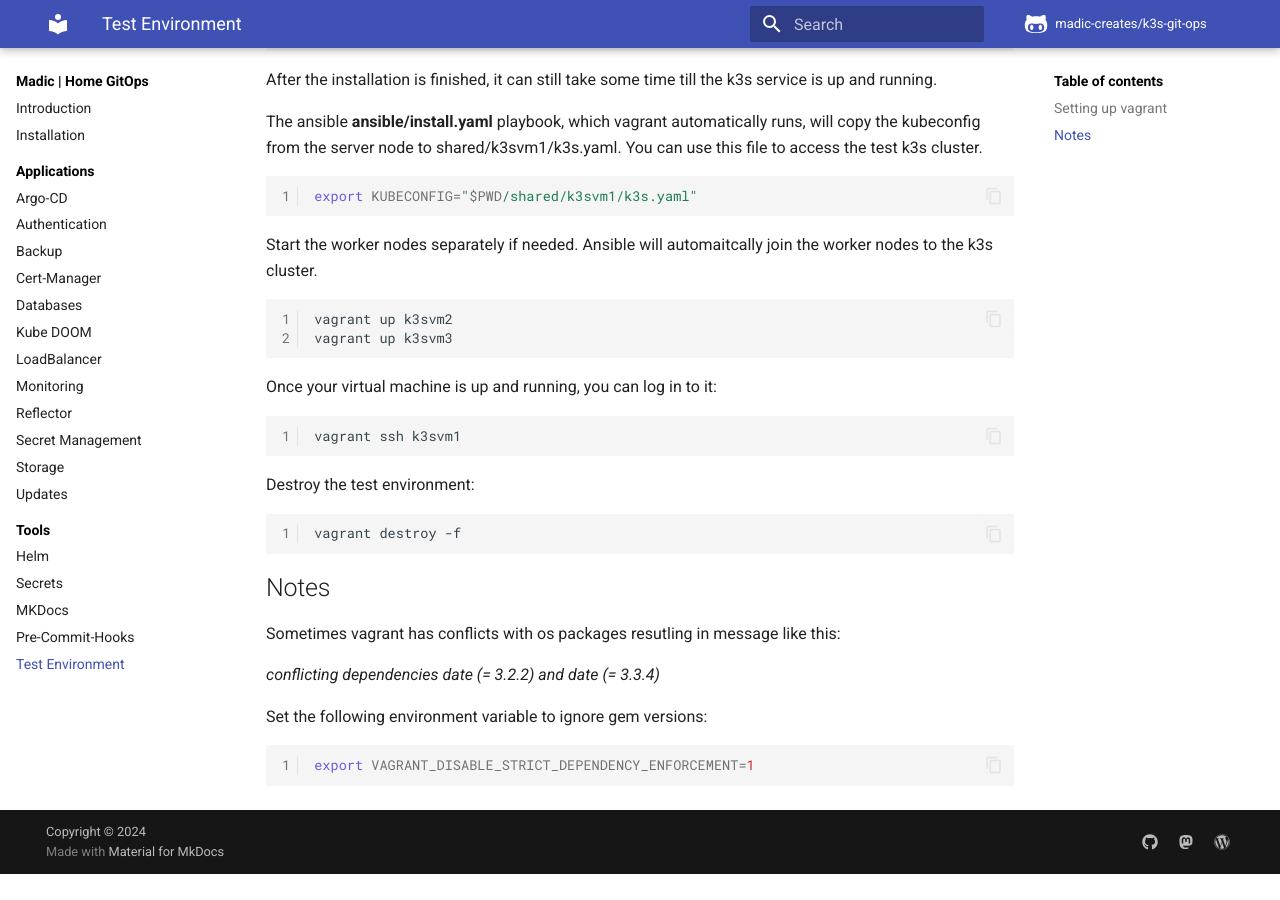
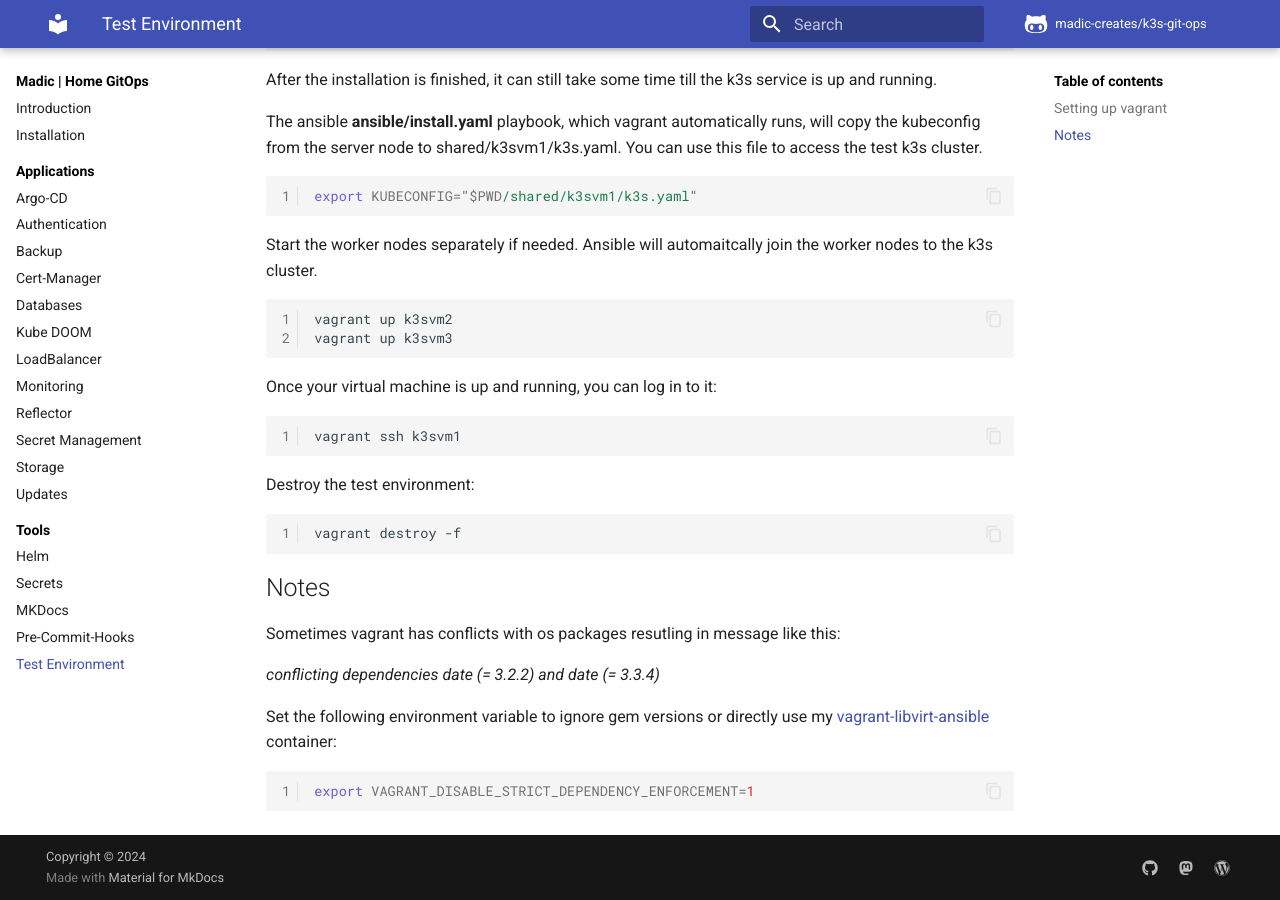
Before and after one commit to madic-creates/k3s-git-ops, an MkDocs documentation site: the page built from docs/testenv.md, in a window 1280 px wide and 900 px high, scrolled down 1387 px. Built offline with MkDocs 1.6.1 and Material for MkDocs 9.7.7, drawn with Linux system fonts in a browser that asks for light colours; plug-ins that fetch from the network failed and are left out; comment, search, counter and statistics services are not loaded; before the commit the page ends 2261 px from its top, so only the background shows below that.

Commit message:
Docs: testenv hint

````diff
--- a/docs/testenv.md
+++ b/docs/testenv.md
@@ -77,7 +77,7 @@ Sometimes vagrant has conflicts with os packages resutling in message like this:
 
 *conflicting dependencies date (= 3.2.2) and date (= 3.3.4)*
 
-Set the following environment variable to ignore gem versions:
+Set the following environment variable to ignore gem versions or directly use my [vagrant-libvirt-ansible](https://github.com/madic-creates/vagrant-libvirt-ansible){target=_blank} container:
 
 ```shell
 export VAGRANT_DISABLE_STRICT_DEPENDENCY_ENFORCEMENT=1
````
